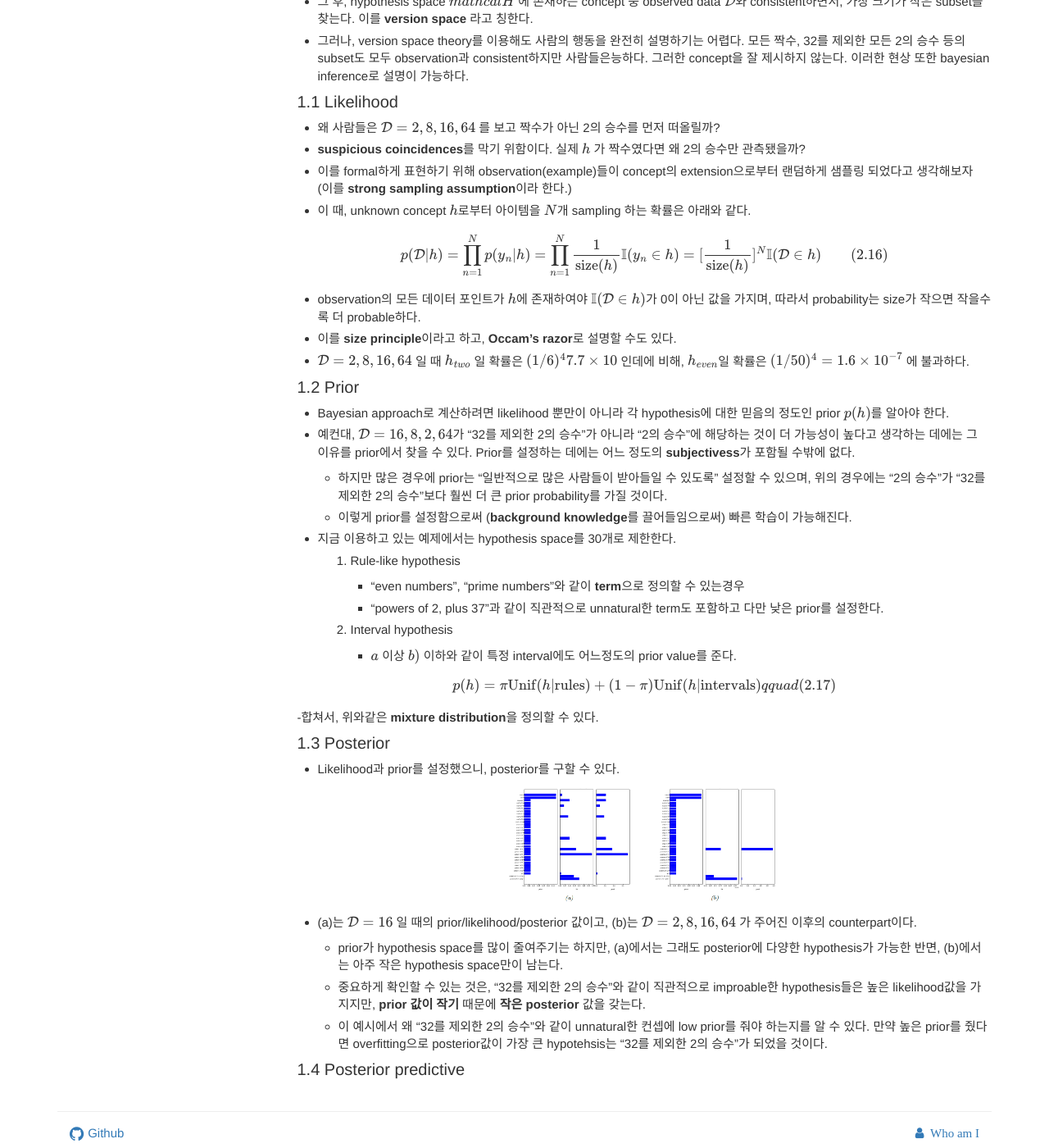
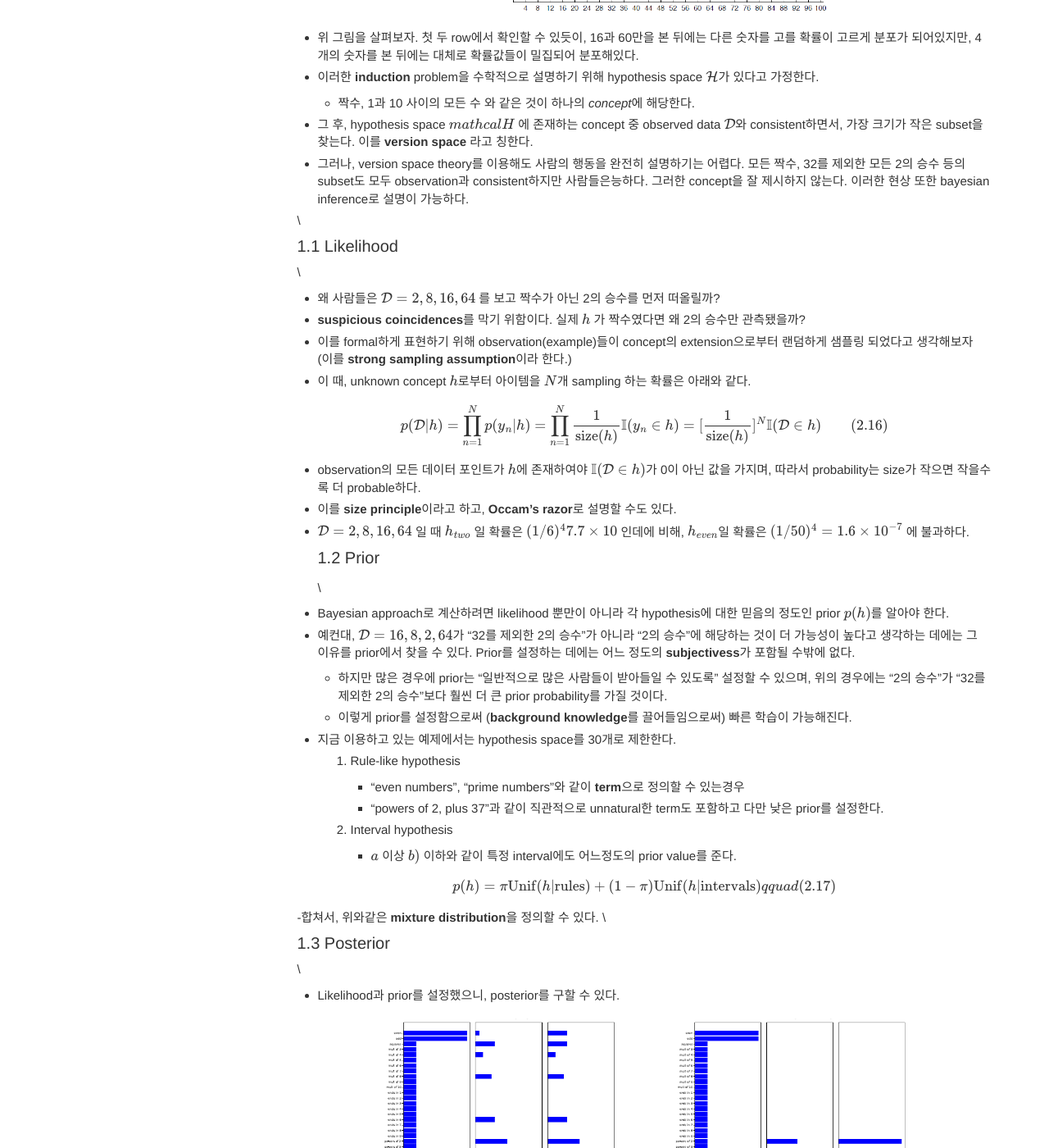
Before and after one commit to HJ-harry/Murphy_PML, a Jekyll site: the page built from docs/chapter02/3.md, in a window 1280 px wide and 1400 px high, scrolled down 833 px. Shown: the whole window at 82% size. Built offline with Jekyll 4.4.1, drawn with Linux system fonts in a browser that asks for light colours; nearby versions of some CDN libraries; library files that are not in the unit come from our copies; formulas are drawn with MathJax 3; comment, search, counter and statistics services are not loaded.

Commit message:
minor fix

```diff
--- a/docs/chapter02/3.md
+++ b/docs/chapter02/3.md
@@ -20,7 +20,7 @@
 - 이는 **generalization**의 한 예시이며, \\( \mathcal{D} = \{ 16 \} \\) 와 같이 데이터 하나만 주어졌을 때보다 데이터가 여러 개 주어졌을 때 더 정확히 일반화할 수 있고, **underlying pattern**
 을 더 쉽게 찾을 수 있다.
 <div class="text-center">
-  <img src="{{ site.baseurl }}/images/2.2.PNG" alt="Figure 2.2" height="150px" />
+  <img src="{{ site.baseurl }}/images/2.2.PNG" alt="Figure 2.2" height="300px" />
 </div>
 - 위 그림을 살펴보자. 첫 두 row에서 확인할 수 있듯이, 16과 60만을 본 뒤에는 다른 숫자를 고를 확률이 고르게 분포가 되어있지만, 4개의 숫자를 본 뒤에는 대체로 확률값들이 밀집되어 분포해있다.
 - 이러한 **induction** problem을 수학적으로 설명하기 위해 hypothesis space \\( \mathcal{H} \\)가 있다고 가정한다.
@@ -30,9 +30,9 @@
 - 그러나, version space theory를 이용해도 사람의 행동을 완전히 설명하기는 어렵다. 모든 짝수, 32를 제외한 모든 2의 승수 등의 subset도 모두 observation과 consistent하지만 사람들은능하다.
 그러한 concept을 잘 제시하지 않는다. 이러한 현상 또한 bayesian inference로 설명이 가능하다.
 
-
+\\
 #### 1.1 Likelihood
-
+\\
 - 왜 사람들은 \\( \mathcal{D} = \{ 2, 8, 16, 64 \} \\) 를 보고 짝수가 아닌 2의 승수를 먼저 떠올릴까?
 - **suspicious coincidences**를 막기 위함이다. 실제 \\( h \\) 가 짝수였다면 왜 2의 승수만 관측됐을까?
 - 이를 formal하게 표현하기 위해 observation(example)들이 concept의 extension으로부터 랜덤하게 샘플링 되었다고 생각해보자 (이를 **strong sampling assumption**이라 한다.)
@@ -45,9 +45,9 @@
 - observation의 모든 데이터 포인트가 \\( h \\)에 존재하여야 \\( \mathbb{I}(\mathcal{D} \in h) \\)가 0이 아닌 값을 가지며, 따라서 probability는 size가 작으면 작을수록 더 probable하다.
 - 이를 **size principle**이라고 하고, **Occam's razor**로 설명할 수도 있다.
 - \\( \mathcal{D} = \{ 2, 8, 16, 64 \} \\) 일 때 \\( h_{two} \\) 일 확률은 \\( (1/6)^4  7.7 \times 10 \\) 인데에 비해, \\( h_{even} \\)일 확률은 \\( (1/50)^4 = 1.6 \times 10^{-7} \\) 에 불과하다.
-
+\\
 #### 1.2 Prior
-
+\\
 - Bayesian approach로 계산하려면 likelihood 뿐만이 아니라 각 hypothesis에 대한 믿음의 정도인 prior \\( p(h) \\)를 알아야 한다.
 - 예컨대, \\( \mathcal{D} = \{16, 8, 2, 64\} \\)가 "32를 제외한 2의 승수"가 아니라 "2의 승수"에 해당하는 것이 더 가능성이 높다고 생각하는 데에는 그 이유를 prior에서 찾을 수 있다. Prior를 설정하는 데에는 어느 정도의 **subjectivess**가 포함될 수밖에 없다.
   - 하지만 많은 경우에 prior는 "일반적으로 많은 사람들이 받아들일 수 있도록" 설정할 수 있으며, 위의 경우에는 "2의 승수"가 "32를 제외한 2의 승수"보다 훨씬 더 큰 prior probability를 가질 것이다.
@@ -64,12 +64,12 @@
 $$
 
 -합쳐서, 위와같은 **mixture distribution**을 정의할 수 있다.
-
+\\
 #### 1.3 Posterior
-
+\\
 - Likelihood과 prior를 설정했으니, posterior를 구할 수 있다.
 <div class="text-center">
-  <img src="{{ site.baseurl }}/images/2.4.PNG" alt="Figure 2.4" height="150px" />
+  <img src="{{ site.baseurl }}/images/2.4.PNG" alt="Figure 2.4" height="300px" />
 </div>
 - (a)는 \\( \mathcal{D} = \{16\} \\) 일 때의 prior/likelihood/posterior 값이고, (b)는 \\( \mathcal{D} = \{2, 8, 16, 64\} \\) 가 주어진 이후의 counterpart이다.
   - prior가 hypothesis space를 많이 줄여주기는 하지만, (a)에서는 그래도 posterior에 다양한 hypothesis가 가능한 반면, (b)에서는 아주 작은 hypothesis space만이 남는다.
```
